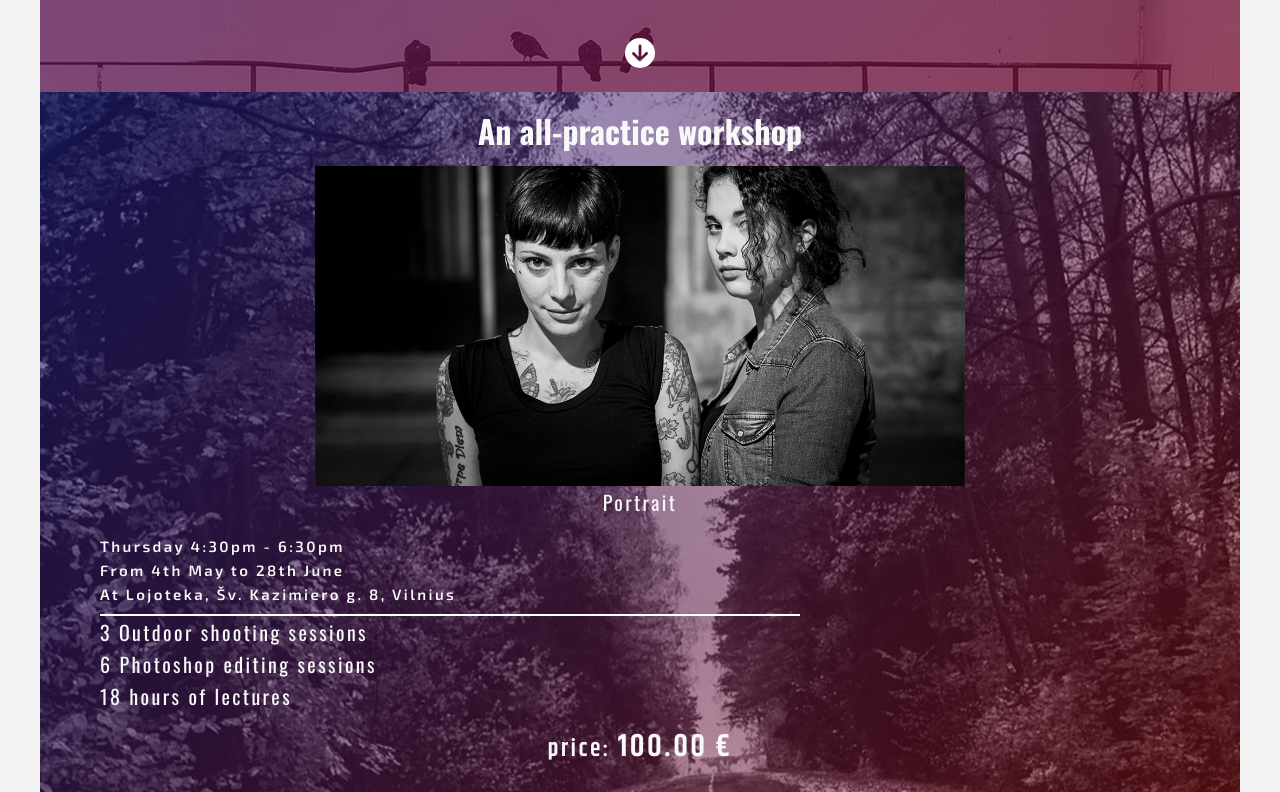
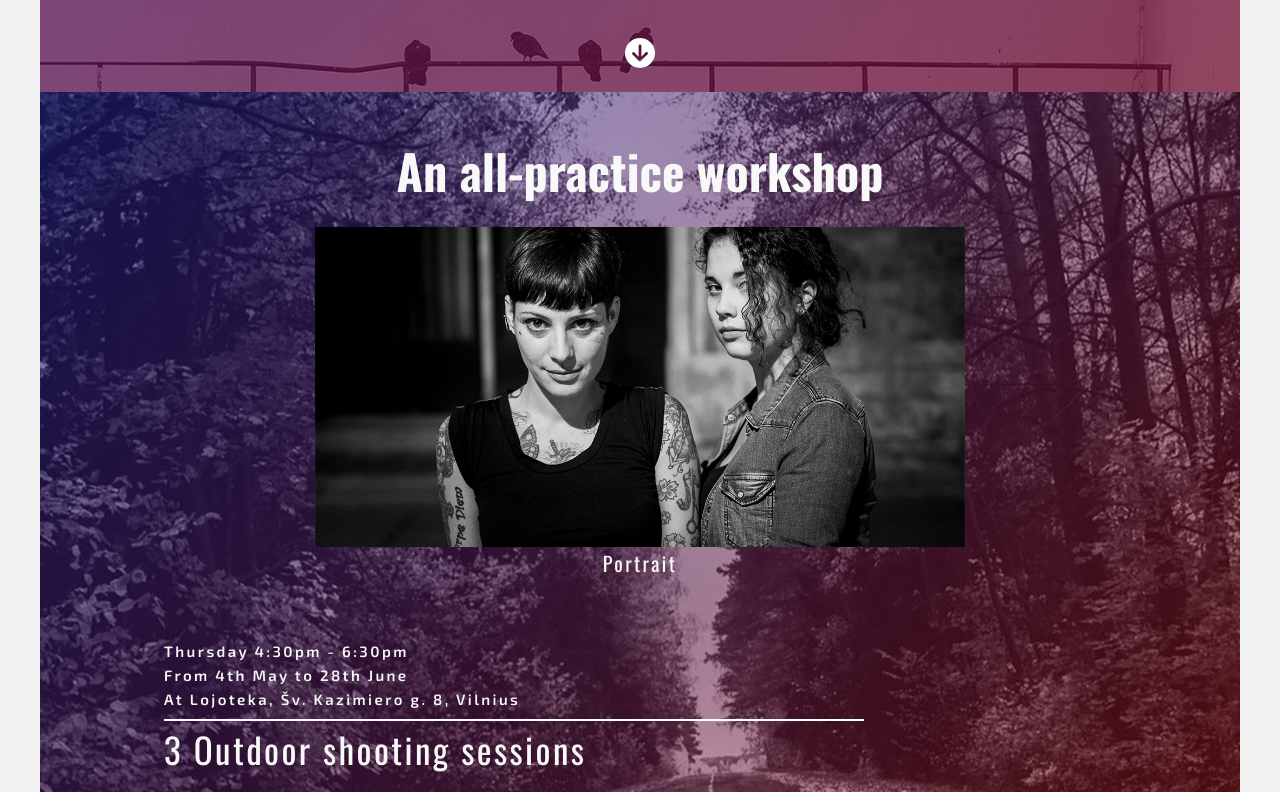
Before and after one commit to IvanSanczewski/PHOTO-WEB, a Vue app: page / in a window 1280 px wide. Shown: the part 708-1500 px from the top of the page. Built offline with nearby package versions, Linux system fonts and the light colour scheme.

Commit message:
Styled join & headings section for desktop

```diff
--- a/src/assets/join.css
+++ b/src/assets/join.css
@@ -63,26 +63,11 @@
     padding: 1em;
     margin-bottom: 1em;
 
-    font-family: var(--font-family-small-h);
-    font-size: .8rem;
-
-    border: none;
-    border-radius: .5em;
-
-    outline: none;
-}
-
-.textarea {
-    height: 10vh;
-    padding: 1em;
-
     color: #666666;
     background-color: #dddddd;
 
-    font-size: 16px;
     font-family: var(--font-family-small-h);
-    font-weight: 500;
-    line-height: 1.4;
+    font-size: .8rem;
 
     border-radius: .5em;
     border: 2px solid transparent;
@@ -92,12 +77,33 @@
     transition: all 0.2s;
 }
 
-.textarea:hover {
+
+.textarea {
+    height: 10vh;
+    padding: 1em;
+
+    color: #666666;
+    background-color: #dddddd;
+
+    font-size: .8rem;
+    font-family: var(--font-family-small-h);
+    line-height: 1.4;
+
+    border-radius: .5em;
+    border: 2px solid transparent;
+    outline: none;
+
+    transition: all 0.2s;
+}
+
+.textarea:hover,
+.input-wrap>input:hover {
     cursor: pointer;
     background-color: #eeeeee;
 }
 
-.textarea:focus {
+.textarea:focus,
+.input-wrap>input:focus {
     cursor: text;
     color: #333333;
     background-color: white;
@@ -140,8 +146,9 @@
     text-align: center;
 }
 
+
 .inputFail {
-    background-color: rgb(224, 141, 158);
+    background-color: rgb(255, 200, 200);
 }
 
 .inputErr {
--- a/src/assets/main.css
+++ b/src/assets/main.css
@@ -268,9 +268,9 @@ J O I N
   text-transform: capitalize;
 }
 
-span + span  {
+/* span + span  {
   display: none;
-}
+} */
 
 .details {
   margin-bottom: .5rem
@@ -296,6 +296,7 @@ span + span  {
 .join--price {
   /* margin-top: -1rem; */
 }
+
 .join--price p {
   text-align: center;
   font-size: 1.5rem;
@@ -414,6 +415,11 @@ D E S K T O P
 
 
 @media (min-width: 769px) {
+
+  .join .container-main {
+    padding: 0 5vw;
+  }
+
   .hero__content--title {
     flex-grow: 1;
     display: flex;
@@ -423,6 +429,32 @@ D E S K T O P
 
   .hero__content--cta {
     flex-grow: 2;
+  }
+
+  .join--title>h2 {
+    font-size: 3rem;
+    margin: 2rem 0
+  }
+
+  .join--sessions {
+    margin: 4em 0;
+  }
+
+  .join--sessions > p {
+    font-size: 2.2rem;
+  }
+
+  .join--price p{
+    font-size: 2.1rem;
+  }
+
+  .join--price p span{
+    font-size: 3rem;
+  }
+
+  .heading .container-main {
+    padding: 4rem 15vw;
+    gap: 8rem
   }
 
   .syllabus .container-main {
--- a/src/components/Join.vue
+++ b/src/components/Join.vue
@@ -14,31 +14,27 @@
 
                 <!-- NAME -->
                 <div class="input-wrap">
-                    <!-- <input :class="{inputFail : (storeUser.nameErr)}" type="text" v-model="storeUser.userRequest.name"> -->
                     <input type="text" placeholder="Name" v-model="storeUser.userRequest.name" :class="{inputFail : (storeUser.userRequestErr.nameErr)}">
                     <span v-show="storeUser.userRequestErr.nameErr" class="inputErr"> {{ storeUser.userRequestErrMsg.nameErrMsg }}</span>
                 </div>
 
                 <!-- FAMILY NAME -->
                 <div class="input-wrap">
-                    <!-- <input :class="{inputFail : (storeUser.familyNameErr)}" type="text" v-model="storeUser.userRequest.name"> -->
                     <input type="text" placeholder="Family Name" v-model="storeUser.userRequest.familyName" :class="{inputFail : (storeUser.userRequestErr.familyNameErr)}">
                     <span v-show="storeUser.userRequestErr.familyNameErr" class="inputErr"> {{ storeUser.userRequestErrMsg.familyNameErrMsg }}</span>
                 </div>
 
                 <!-- EMAIL -->
                 <div class="input-wrap">
-                    <!-- <input :class="{inputFail : (storeUser.emailErr || storeUser.emptyEmailErr)}" type="text" v-model="storeUser.userRequest.email"> -->
-                    <input  type="text" placeholder="Email" v-model="storeUser.userRequest.email" :class="{inputFail : (storeUser.userRequestErr.emailErr || storeUser.userRequestErr.emptyEmailErr)}">
+                    <input type="text" placeholder="Email" v-model="storeUser.userRequest.email" :class="{inputFail : (storeUser.userRequestErr.emailErr || storeUser.userRequestErr.emptyEmailErr)}">
                     <span v-show="storeUser.userRequestErr.emailErr" class="inputErr"> {{ storeUser.userRequestErrMsg.emailErrMsg }}</span>
                     <span v-show="storeUser.userRequestErr.emptyEmailErr" class="inputErr"> {{ storeUser.userRequestErrMsg.emptyEmailErrMsg }}</span>
                 </div>
 
                 <!-- QUESTION -->
                 <div class="input-wrap">
-                    <!-- <input :class="{inputFail : (storeGetUser.lastNameErr)}" type="text" v-model="storeDisplay.user.birthDate"> -->
-                    <textarea class="textarea" rows="5" type="textarea" placeholder="Write your question" v-model="storeUser.userRequest.question"></textarea>
-                    <span v-show="storeUser.lastNameErr" class="inputErr"> {{ storeUser.userRequestErrMsg.questionErrMsg }}</span>
+                    <textarea class="textarea" :class="{inputFail : (storeUser.userRequestErr.questionErr)}" rows="5" type="textarea" placeholder="Write your question" v-model="storeUser.userRequest.question"></textarea>
+                    <span v-show="storeUser.userRequestErr.questionErr"> {{ storeUser.userRequestErrMsg.questionErrMsg }}</span>
                 </div>
 
                 <div class="btn-container">
--- a/src/stores/user.js
+++ b/src/stores/user.js
@@ -55,6 +55,9 @@ export const useUserStore = defineStore('user', {
             } else if (!this.userRequestErr.mailRegEx.test(this.userRequest.email.trim())) {
                 this.userRequestErr.emptyEmailErr = false
                 this.userRequestErr.emailErr = true
+            } else {
+                this.userRequestErr.emptyEmailErr = false
+                this.userRequestErr.emailErr = false
             }
 
             //question validation
--- a/src/views/Home.vue
+++ b/src/views/Home.vue
@@ -34,7 +34,8 @@
                         <h2>An all-practice workshop</h2>
                     </div>
                     <img src="../assets/images/ISP_BASIC_2.jpg" alt="">
-                    <p class="image-caption"><span>portrait </span><span> landscape</span><span> street photo</span></p>
+                    <p class="image-caption">portrait</p>
+                    <!-- <p class="image-caption"><span>portrait </span><span> landscape</span><span> street photo</span></p> -->
                     <div class="join--sessions">
                         <div class="details">
                             <p>Thursday 4:30pm - 6:30pm</p>
@@ -47,7 +48,7 @@
                         <p>18 hours of lectures</p>
                     </div>
                     <div class="join--price">
-                        <p>price: <span>100.00 €</span></p>
+                        <p>price: <span>110.00 €</span></p>
                     </div>
                 </div>
                 <div class="container-footer">
```
